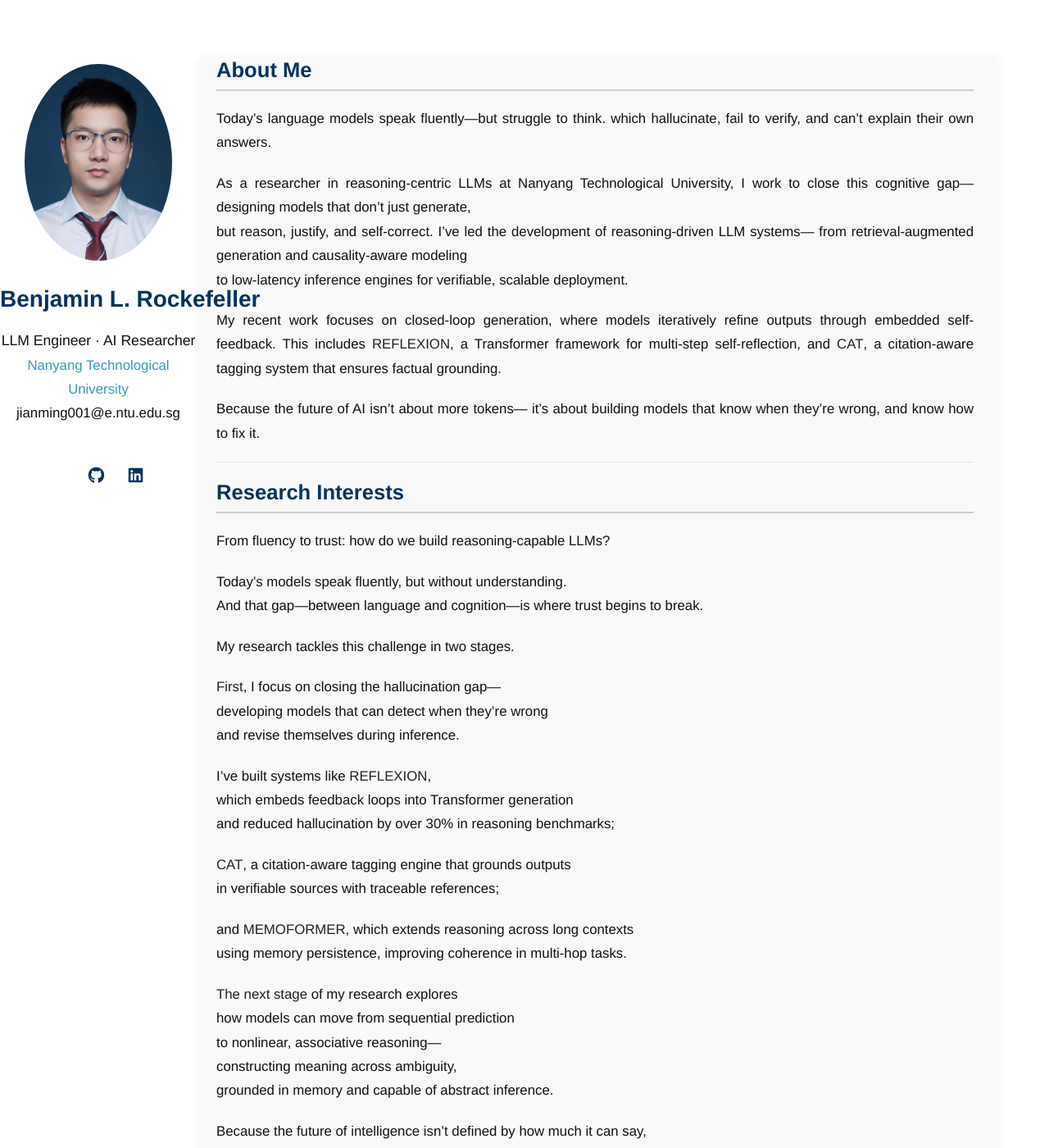
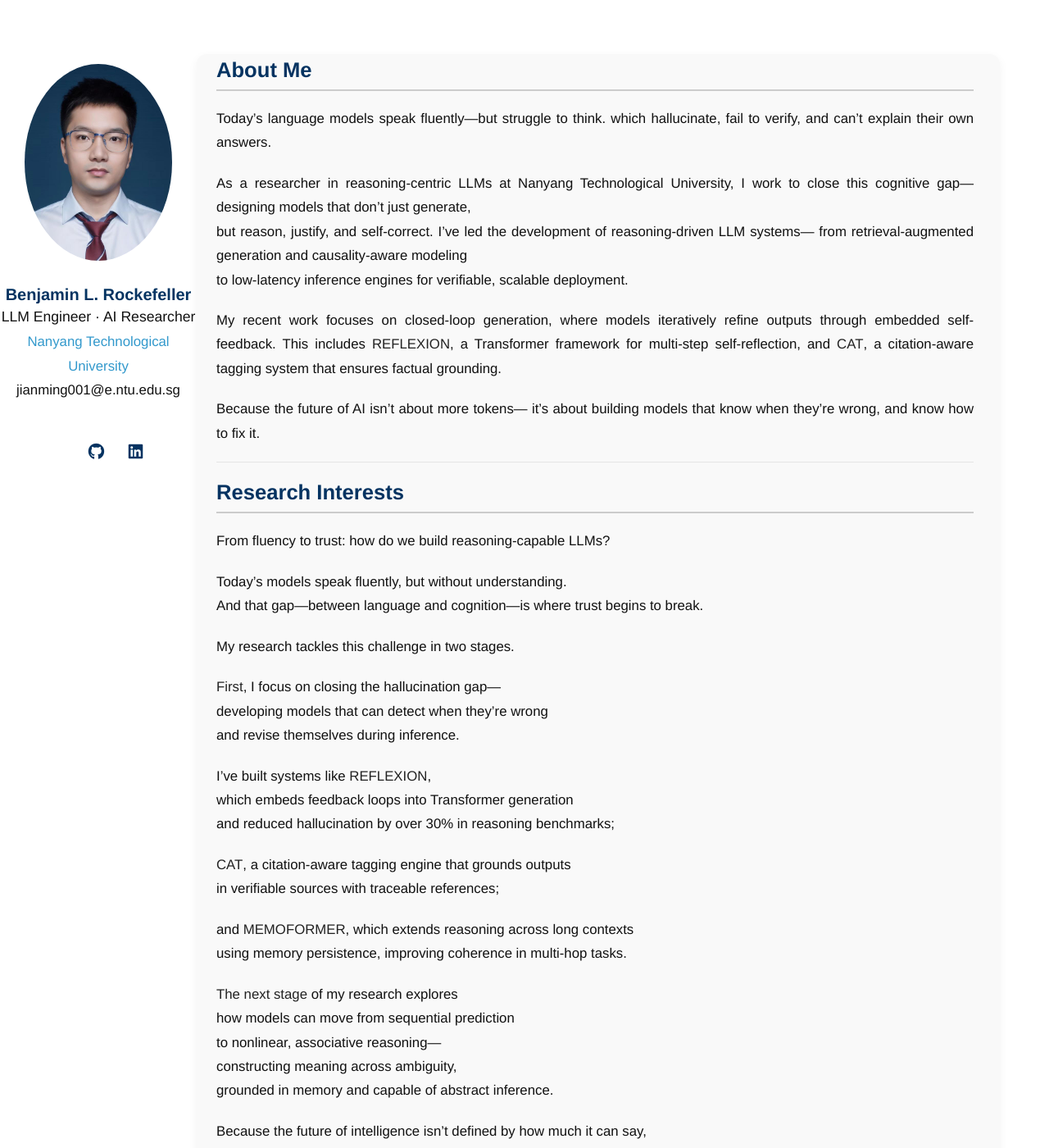
Before and after one commit to BenjaminRockefeller/benjaminrockefeller.github.io, a Jekyll site: the page built from index.md, in a window 1280 px wide and 1400 px high. Shown: the whole window at 82% size. Built offline with Jekyll 4.4.1, drawn with Linux system fonts in a browser that asks for light colours; a style sheet for code colours, icons or effects is not loaded; our own code applies the rules of GitHub Pages for plain Markdown files.

Commit message:
Update minimal-light.scss

```diff
--- a/_sass/minimal-light.scss
+++ b/_sass/minimal-light.scss
@@ -1076,3 +1076,17 @@ section h1, section h2 {
   margin-top: 0;
   padding-top: 0;
 }
+header h1, header h2 {
+  font-size: 20px;            /* ✅ 缩小字体大小 */
+  font-weight: 700;
+  margin: 0;
+  line-height: 1.2;
+  white-space: nowrap;        /* ✅ 强制不换行 */
+  overflow: hidden;           /* ✅ 如果溢出隐藏（防止溢出打断布局） */
+  text-overflow: ellipsis;    /* ✅ 超出以“...”表示（可选） */
+}
+header .education,
+header .autocolor {
+  white-space: nowrap;   /* 一行显示 */
+  font-size: 14px;
+}
```
